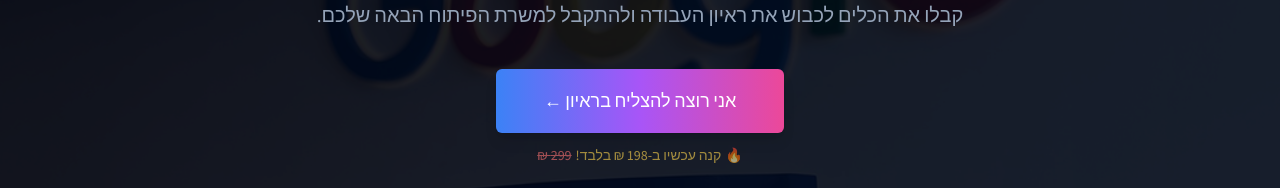
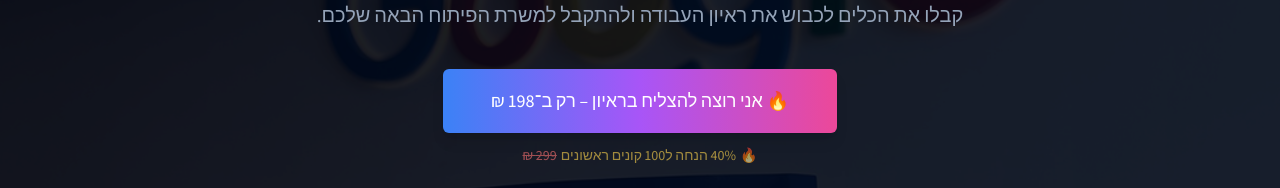
Before and after one commit to ronka/hightech-guide-chat, a Next.js app: page /cracking-the-job-interview in a window 1280 px wide. Shown: the part 359-547 px from the top of the page. Built offline with nearby package versions, Linux system fonts and the light colour scheme.

Commit message:
add price to button

```diff
--- a/src/app/cracking-the-job-interview/page.tsx
+++ b/src/app/cracking-the-job-interview/page.tsx
@@ -86,10 +86,12 @@ export default function Home() {
             </p>
 
             <div className="flex flex-col items-center w-full gap-3 pt-4">
-              <BuyButton size="xl">אני רוצה להצליח בראיון ←</BuyButton>
+              <BuyButton size="xl">
+                🔥 אני רוצה להצליח בראיון – רק ב־198 ₪
+              </BuyButton>
               <div className=" text-amber-300 font-medium text-sm flex items-center gap-1 animate-pulse">
                 <span>🔥</span>
-                <span>קנה עכשיו ב-198 ₪ בלבד! </span>
+                <span>40% הנחה ל100 קונים ראשונים</span>
                 <span className="line-through text-red-400">299 ₪</span>
               </div>
             </div>
```
